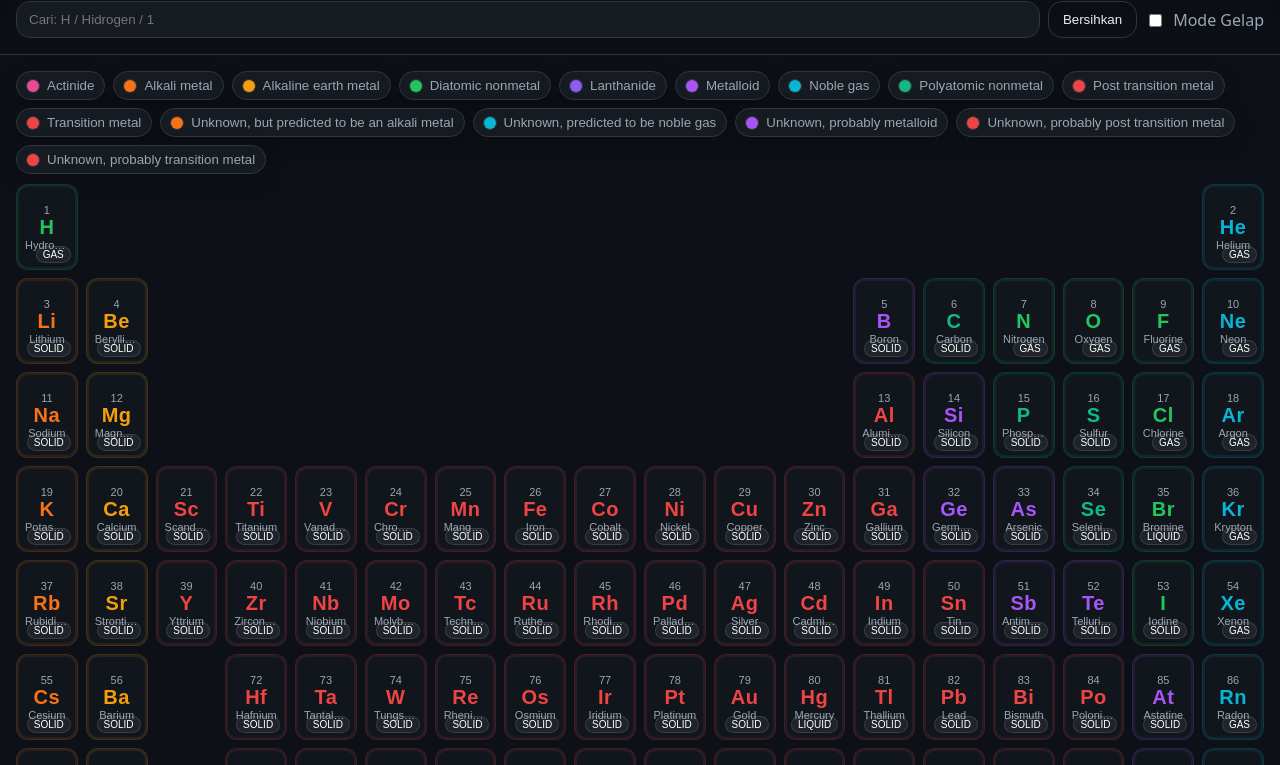
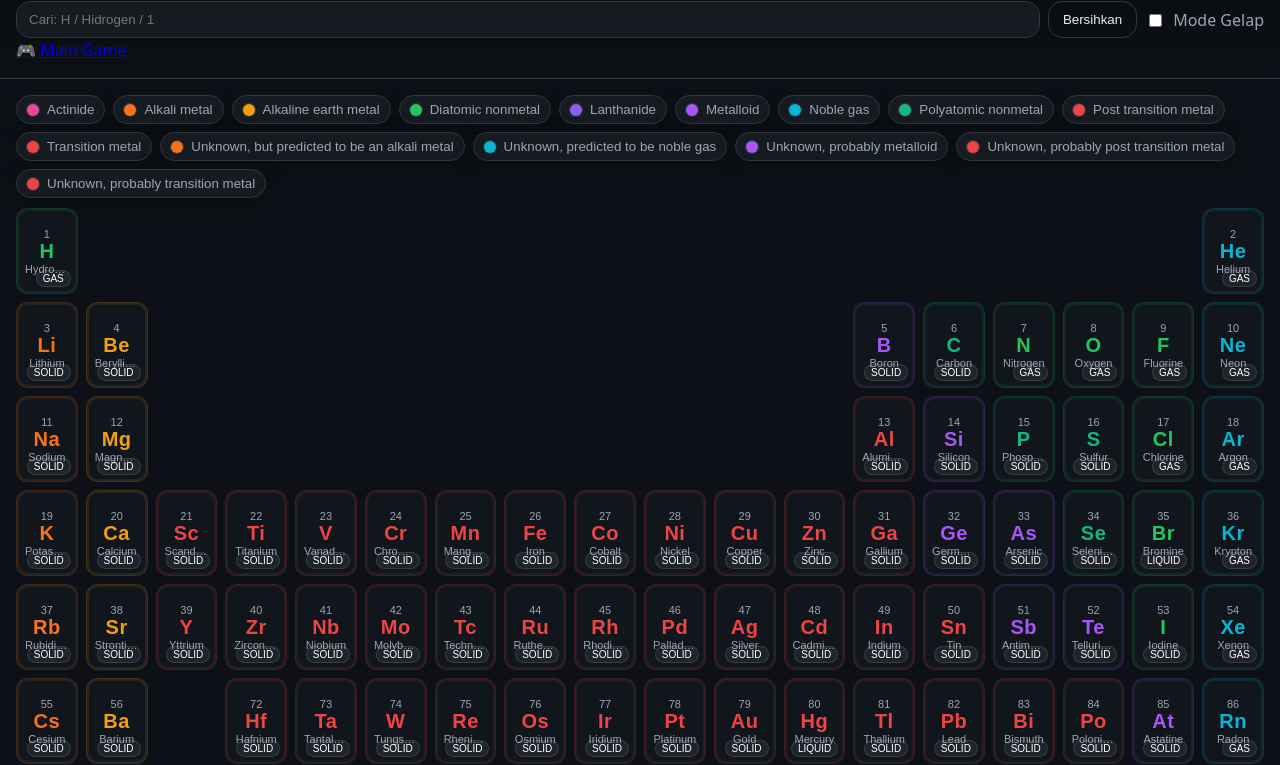
Before and after one commit to msalamrie/chemistry, a plain HTML site: page index.html in a window 1280 px wide. Shown: the part 67-832 px from the top of the page. Drawn offline with Linux system fonts and the light colour scheme.

Commit message:
Update index.html

```diff
--- a/index.html
+++ b/index.html
@@ -16,6 +16,9 @@
         <input type="checkbox" id="themeToggle" />
         <span>Mode Gelap</span>
       </label>
+    </div>
+    <div class="menu">
+  <a href="games.html" class="btn-game">🎮 Main Game</a>
     </div>
   </header>
 
```
